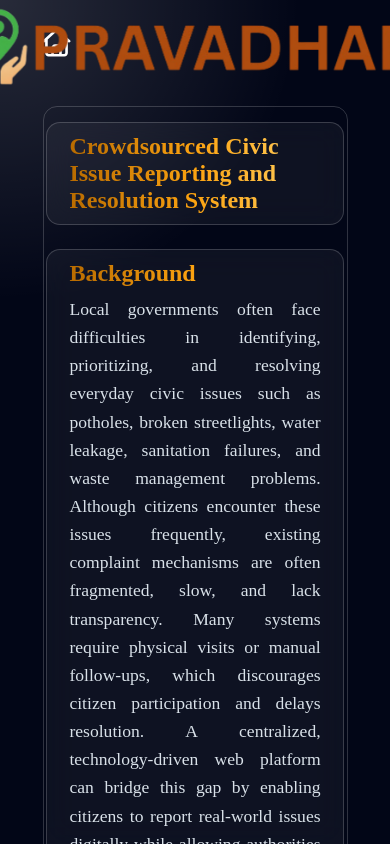
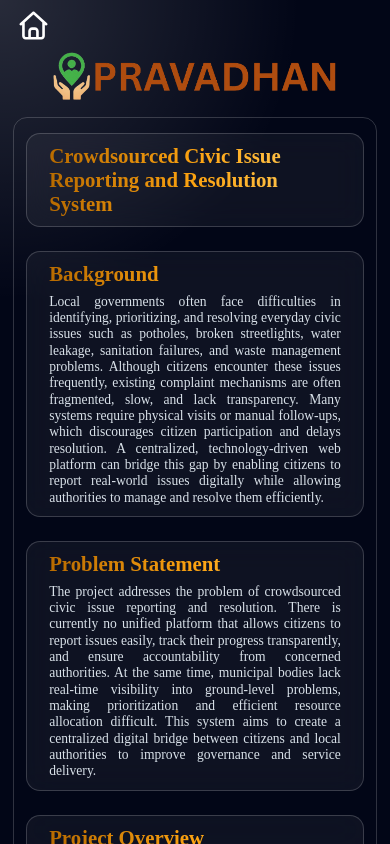
Before and after one commit to Trijal-chaudhary/Portfolio, a React app in the folder Frontend/: page /pravdhan in a window 390 px wide. Built offline with nearby package versions, Linux system fonts and the light colour scheme; the HTML template or start-up script is replaced by a standard one.

Commit message:
maked it for mobile compatable

```diff
--- a/Frontend/components/Navbar/Navbar.css
+++ b/Frontend/components/Navbar/Navbar.css
@@ -16,7 +16,7 @@
   border: 1px solid rgba(255, 255, 255, 0.1);
   box-shadow: 0 10px 30px rgba(0, 0, 0, 0.4);
 
-  z-index: 100;
+  z-index: 20;
 
 }
 .Hamb{
--- a/Frontend/components/OtherProjectSection/OtherProjectSection.jsx
+++ b/Frontend/components/OtherProjectSection/OtherProjectSection.jsx
@@ -60,7 +60,6 @@ const OtherProjectSection = () => {
   const navigate = useNavigate();
   return (
     <>
-      <div className="WorldTyDetMainOuter">
       <svg
         className="homeSVG"
         xmlns="http://www.w3.org/2000/svg"
@@ -69,6 +68,7 @@ const OtherProjectSection = () => {
       >
         <path d="M304 70.1C313.1 61.9 326.9 61.9 336 70.1L568 278.1C577.9 286.9 578.7 302.1 569.8 312C560.9 321.9 545.8 322.7 535.9 313.8L527.9 306.6L527.9 511.9C527.9 547.2 499.2 575.9 463.9 575.9L175.9 575.9C140.6 575.9 111.9 547.2 111.9 511.9L111.9 306.6L103.9 313.8C94 322.6 78.9 321.8 70 312C61.1 302.2 62 287 71.8 278.1L304 70.1zM320 120.2L160 263.7L160 512C160 520.8 167.2 528 176 528L224 528L224 424C224 384.2 256.2 352 296 352L344 352C383.8 352 416 384.2 416 424L416 528L464 528C472.8 528 480 520.8 480 512L480 263.7L320 120.3zM272 528L368 528L368 424C368 410.7 357.3 400 344 400L296 400C282.7 400 272 410.7 272 424L272 528z" />
       </svg>
+      <div className="WorldTyDetMainOuter">
         <div className="WorldTycoonVid CampusBuddy">
           <h1 className="Camp">1. CampusBuddy</h1>
           <img
@@ -227,7 +227,7 @@ const OtherProjectSection = () => {
             </p>
           </div>
           <div className="AboutWorldT flex cont hei">
-            <div className="LinksContProject1">
+            <div className="LinksContProject1 flexCenter">
               <div className="LinksIons1 githubIcon">
                 <motion.img
                   onClick={() =>
--- a/Frontend/components/Projects/LocalConnect/LocalConnectDetails.jsx
+++ b/Frontend/components/Projects/LocalConnect/LocalConnectDetails.jsx
@@ -50,7 +50,6 @@ const LocalConnectDetails = () => {
   const navigate = useNavigate();
   return (
     <>
-      <div className="WorldTyDetMainOuter">
       <svg
         className="homeSVG"
         xmlns="http://www.w3.org/2000/svg"
@@ -59,8 +58,9 @@ const LocalConnectDetails = () => {
       >
         <path d="M304 70.1C313.1 61.9 326.9 61.9 336 70.1L568 278.1C577.9 286.9 578.7 302.1 569.8 312C560.9 321.9 545.8 322.7 535.9 313.8L527.9 306.6L527.9 511.9C527.9 547.2 499.2 575.9 463.9 575.9L175.9 575.9C140.6 575.9 111.9 547.2 111.9 511.9L111.9 306.6L103.9 313.8C94 322.6 78.9 321.8 70 312C61.1 302.2 62 287 71.8 278.1L304 70.1zM320 120.2L160 263.7L160 512C160 520.8 167.2 528 176 528L224 528L224 424C224 384.2 256.2 352 296 352L344 352C383.8 352 416 384.2 416 424L416 528L464 528C472.8 528 480 520.8 480 512L480 263.7L320 120.3zM272 528L368 528L368 424C368 410.7 357.3 400 344 400L296 400C282.7 400 272 410.7 272 424L272 528z" />
       </svg>
+      <div className="WorldTyDetMainOuter">
         <img
-          className="ImageProject12"
+          className="ImageProject12 worldimg"
           src="Project/LocalConnect/logo.png"
           alt=""
         />
--- a/Frontend/components/Projects/Pravdhan/PravdhanDetails.jsx
+++ b/Frontend/components/Projects/Pravdhan/PravdhanDetails.jsx
@@ -53,7 +53,7 @@ const PravdhanDetails = () => {
       </svg>
       <div className="WorldTyDetMainOuter">
         <img
-          className="ImageProject12"
+          className="ImageProject12 worldimg"
           src="Project/Pravdhan/logo.png"
           alt=""
         />
--- a/Frontend/components/Projects/WorldTycoon/WorldTycoonDetails/WorldTycoonDetails.css
+++ b/Frontend/components/Projects/WorldTycoon/WorldTycoonDetails/WorldTycoonDetails.css
@@ -1,4 +1,4 @@
-.WorldTyDetMainOuter{
+.WorldTyDetMainOuter {
   width: 100vw;
   display: flex;
   /* justify-content: center; */
@@ -6,7 +6,7 @@
   align-items: center;
   gap: 10px;
 }
-.WorldTycoonVid{
+.WorldTycoonVid {
   width: 70%;
   /* margin-top: 7%; */
   display: flex;
@@ -21,12 +21,12 @@
 
   border: 1px solid rgba(255, 255, 255, 0.18);
 }
-.youtubeFrame{
+.youtubeFrame {
   width: 95%;
   aspect-ratio: 16/9;
   height: auto;
 }
-.AboutWorldT{
+.AboutWorldT {
   border-radius: 14px;
   background: rgba(255, 255, 255, 0.05);
 
@@ -39,26 +39,21 @@
   gap: 8px;
   width: 92%;
 }
-.AboutWorldT p{
+.AboutWorldT p {
   font-size: 1.1rem;
   line-height: 1.6;
   color: rgba(240, 248, 255, 0.9);
   text-align: justify;
 }
-.AboutWorldT h2{
+.AboutWorldT h2 {
   font-size: 1.5rem;
   font-weight: 600;
 
-  background: linear-gradient(
-    to right,
-    #b86b00,
-    #fca311,
-    #ffd166
-  );
+  background: linear-gradient(to right, #b86b00, #fca311, #ffd166);
   -webkit-background-clip: text;
   -webkit-text-fill-color: transparent;
 }
-.ImageProject12{
+.ImageProject12 {
   height: 6rem;
   width: auto;
   /* position: absolute; */
@@ -66,7 +61,7 @@
   top: 1%;
   z-index: 10;
 }
-.gameplayExpMotImg{
+.gameplayExpMotImg {
   width: 90%;
   height: 300px;
   overflow: hidden;
@@ -75,42 +70,65 @@
   margin-bottom: 20px;
   -webkit-mask-image: linear-gradient(
     to right,
-    rgba(0,0,0,0),
-    rgba(0,0,0,1) 20%,
-    rgba(0,0,0,1) 80%,
-    rgba(0,0,0,0)
+    rgba(0, 0, 0, 0),
+    rgba(0, 0, 0, 1) 20%,
+    rgba(0, 0, 0, 1) 80%,
+    rgba(0, 0, 0, 0)
   );
 
   mask-image: linear-gradient(
     to right,
-    rgba(0,0,0,0),
-    rgba(0,0,0,1) 20%,
-    rgba(0,0,0,1) 80%,
-    rgba(0,0,0,0)
+    rgba(0, 0, 0, 0),
+    rgba(0, 0, 0, 1) 20%,
+    rgba(0, 0, 0, 1) 80%,
+    rgba(0, 0, 0, 0)
   );
 }
-.flex{
+.flex {
   display: flex;
   justify-content: center;
   align-items: center;
 }
-.cont span{
+.cont span {
   color: lightblue;
   cursor: pointer;
 }
-.cont span:hover{
+.cont span:hover {
   text-decoration: underline lightseagreen;
 }
-.homeSVG{
+.homeSVG {
   height: 35px;
   fill: white;
-  position:fixed;
   top: 3%;
   /* left: 15%; */
   left: 10%;
   cursor: pointer;
+  margin-top: 2%;
+  margin-left: 4%;
 }
-.homeSVG:hover{
+.homeSVG:hover {
   fill: #fca311;
   scale: 1.05;
 }
+@media (max-width: 678px) {
+  .worldimg {
+    height: 60px;
+  }
+  .WorldTycoonVid {
+    width: 85%;
+  }
+  .AboutWorldT {
+    width: 88%;
+  }
+  .AboutWorldT p {
+    font-size: 0.85rem;
+    line-height: 1.2;
+  }
+  .AboutWorldT h2 {
+    font-size: 1.3rem;
+  }
+  .gameplayExpMotImg {
+    height: 150px;
+    margin-left: 20px;
+  }
+}
--- a/Frontend/components/Projects/WorldTycoon/WorldTycoonDetails/WorldTycoonDetails.jsx
+++ b/Frontend/components/Projects/WorldTycoon/WorldTycoonDetails/WorldTycoonDetails.jsx
@@ -54,7 +54,11 @@ const WorldTycoonDetails = () => {
         <path d="M304 70.1C313.1 61.9 326.9 61.9 336 70.1L568 278.1C577.9 286.9 578.7 302.1 569.8 312C560.9 321.9 545.8 322.7 535.9 313.8L527.9 306.6L527.9 511.9C527.9 547.2 499.2 575.9 463.9 575.9L175.9 575.9C140.6 575.9 111.9 547.2 111.9 511.9L111.9 306.6L103.9 313.8C94 322.6 78.9 321.8 70 312C61.1 302.2 62 287 71.8 278.1L304 70.1zM320 120.2L160 263.7L160 512C160 520.8 167.2 528 176 528L224 528L224 424C224 384.2 256.2 352 296 352L344 352C383.8 352 416 384.2 416 424L416 528L464 528C472.8 528 480 520.8 480 512L480 263.7L320 120.3zM272 528L368 528L368 424C368 410.7 357.3 400 344 400L296 400C282.7 400 272 410.7 272 424L272 528z" />
       </svg>
       <div className="WorldTyDetMainOuter">
-        <img className="ImageProject12" src="Project/WorldLogo.png" alt="" />
+        <img
+          className="ImageProject12 worldimg"
+          src="Project/WorldLogo.png"
+          alt=""
+        />
         <div className="WorldTycoonVid">
           <iframe
             class="youtubeFrame"
```
Lines whose indentation alone changed are shown as unchanged.
